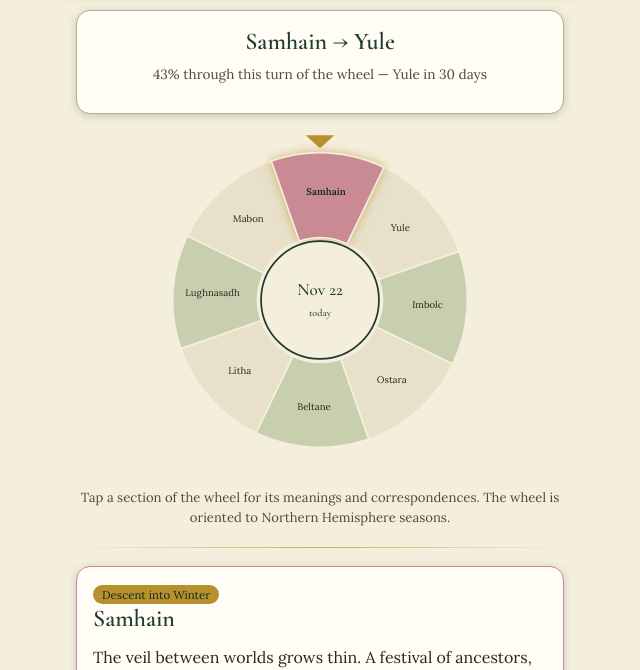
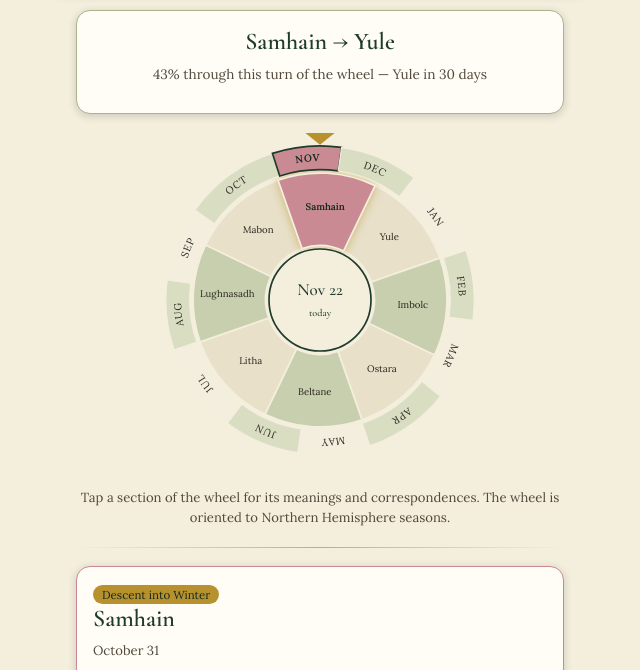
Before and after one commit to joeberry546-cyber/alyssas-witch-guide, a plain HTML site: page wheel.html in a window 1280 px wide. Shown: the part 87-757 px from the top of the page, without its empty margins (320-960 px from the left). Drawn offline with nearby package versions, Linux system fonts and the light colour scheme.

Commit message:
add months to wheel of the year
added the dates of the sabbats and a month ring which rotates with the sabbats to the wheel of the year page.

```diff
--- a/shared/wheel-data.js
+++ b/shared/wheel-data.js
@@ -4,6 +4,7 @@
 
   const SABBATS = {
     yule: {
+      dateText: "December 20–22", solar: true,
       name: "Yule", subtitle: "Winter Solstice",
       meaning: "The longest night of the year and the quiet rebirth of the sun. A turning point where the light begins, almost imperceptibly, to return.",
       colors: ["Red", "Green", "White", "Gold"],
@@ -11,6 +12,7 @@
       symbols: ["Yule log", "Evergreen wreath", "Candles"]
     },
     imbolc: {
+      dateText: "February 1", solar: false,
       name: "Imbolc", subtitle: "First Stirrings of Spring",
       meaning: "The earliest signs of life beneath the frost. A festival of purification, hearth-fires, and the first candle-lit promise of spring.",
       colors: ["White", "Pale yellow", "Light green"],
@@ -18,6 +20,7 @@
       symbols: ["Candles", "Brigid's cross", "Milk and grain"]
     },
     ostara: {
+      dateText: "March 19–21", solar: true,
       name: "Ostara", subtitle: "Spring Equinox",
       meaning: "Day and night in perfect balance, tipping toward the light. A time of new growth, fertility, and fresh starts.",
       colors: ["Pastel green", "Pink", "Yellow"],
@@ -25,6 +28,7 @@
       symbols: ["Eggs", "Rabbits", "Seeds"]
     },
     beltane: {
+      dateText: "May 1", solar: false,
       name: "Beltane", subtitle: "Peak of Spring",
       meaning: "The height of spring's fertility and passion, traditionally marked with bonfires and flowers. A festival of union and vitality.",
       colors: ["Red", "White", "Green"],
@@ -32,6 +36,7 @@
       symbols: ["Maypole", "Bonfires", "Flower crowns"]
     },
     litha: {
+      dateText: "June 20–22", solar: true,
       name: "Litha", subtitle: "Summer Solstice",
       meaning: "The longest day and the sun at its full strength. A celebration of abundance, growth, and the peak of the light half of the year.",
       colors: ["Gold", "Yellow", "Sky blue"],
@@ -39,6 +44,7 @@
       symbols: ["Bonfires", "Sun wheels", "Wildflowers"]
     },
     lughnasadh: {
+      dateText: "August 1", solar: false,
       name: "Lughnasadh", subtitle: "First Harvest",
       meaning: "The first of the three harvest festivals, honoring bread, grain, and the labor of the growing season. A time of gratitude and gathering.",
       colors: ["Golden yellow", "Orange", "Wheat"],
@@ -46,6 +52,7 @@
       symbols: ["Bread", "Corn dollies", "Sickles"]
     },
     mabon: {
+      dateText: "September 21–23", solar: true,
       name: "Mabon", subtitle: "Fall Equinox",
       meaning: "The second harvest, and balance once again — this time tipping toward the dark. A moment for gratitude and preparing for winter.",
       colors: ["Deep orange", "Brown", "Burgundy"],
@@ -53,6 +60,7 @@
       symbols: ["Cornucopia", "Apples", "Wine"]
     },
     samhain: {
+      dateText: "October 31", solar: false,
       name: "Samhain", subtitle: "Descent into Winter",
       meaning: "The veil between worlds grows thin. A festival of ancestors, endings, and honoring what has passed as the wheel turns toward the dark half of the year.",
       colors: ["Black", "Orange", "Deep purple"],
--- a/wheel.html
+++ b/wheel.html
@@ -13,6 +13,10 @@
   .wedge { cursor: pointer; stroke: var(--ivory); stroke-width: 1.5; }
   .wedge.today { filter: drop-shadow(0 0 4px rgba(184,145,47,0.6)); }
   .wedge-label { font-family: var(--font-body); font-size: 8.5px; fill: var(--ink); pointer-events: none; }
+  .month-box { stroke: var(--ivory); stroke-width: 1; }
+  .month-box.current { stroke: var(--pine); stroke-width: 1.5; }
+  .month-label { font-family: var(--font-body); font-size: 9px; letter-spacing: 0.6px; fill: var(--ink); pointer-events: none; }
+  .month-label.current { font-weight: 700; fill: var(--pine-deep); }
   .wedge-label.today-label { font-weight: 600; fill: var(--pine-deep); }
   .center-text { font-family: var(--font-display); fill: var(--pine); text-anchor: middle; }
   .pointer { fill: var(--gold); }
@@ -66,7 +70,13 @@
 initNav({ page: 'wheel', title: "Wheel of the Year", eyebrow: "Alyssa's Guide to Witchcraft" });
 
 const NS = "http://www.w3.org/2000/svg";
-const CX = 150, CY = 150, R_OUTER = 130, R_INNER = 55, R_LABEL = 95;
+const CX = 150, CY = 150, R_OUTER = 112, R_INNER = 48, R_LABEL = 82;
+const R_MONTH_IN = 115, R_MONTH_OUT = 136, R_MONTH_TEXT = 122.5;
+const MONTHS = ['JAN','FEB','MAR','APR','MAY','JUN','JUL','AUG','SEP','OCT','NOV','DEC'];
+function wheelAngleFor(date) {
+  const p = WheelData.getWheelPosition(date, AstroCore);
+  return WheelData.ORDER.indexOf(p.prev.id) * 45 + p.fraction * 45;
+}
 
 function pt(r, angleDeg) {
   const rad = angleDeg * Math.PI / 180;
@@ -86,6 +96,13 @@ function showDetail(id, scroll = true) {
   const s = WheelData.SABBATS[id];
   document.getElementById('detailSubtitle').textContent = s.subtitle;
   document.getElementById('detailName').textContent = s.name;
+  let dateLine = s.dateText;
+  if (s.solar) {
+    const yr = new Date().getFullYear();
+    const d = WheelData.sabbatsForYear(yr, AstroCore).find(x => x.id === id).date;
+    dateLine += ' (' + yr + ': ' + d.toLocaleDateString('en-US', { month: 'long', day: 'numeric' }) + ')';
+  }
+  document.getElementById('detailDate').textContent = dateLine;
   document.getElementById('detailMeaning').textContent = s.meaning;
   document.getElementById('detailColors').innerHTML = s.colors.map(c => `<span class="pill">${c}</span>`).join('');
   document.getElementById('detailHerbs').innerHTML = s.herbs.map(c => `<span class="pill teal">${c}</span>`).join('');
@@ -136,6 +153,38 @@ function buildWheel() {
     svg.appendChild(label);
   });
 
+  // month ring: boundaries use the same sabbat-to-sabbat timeline as the pointer
+  const yr = now.getFullYear();
+  const starts = [];
+  for (let m = 0; m < 12; m++) starts.push(wheelAngleFor(new Date(yr, m, 1, 12)));
+  starts.push(starts[0] + 360);
+  for (let m = 0; m < 12; m++) {
+    const eff0 = mod360(starts[m] - currentAngle);
+    const eff1 = eff0 + (starts[m + 1] - starts[m]);
+    const isCur = m === now.getMonth();
+    const box = document.createElementNS(NS, 'path');
+    box.setAttribute('d', annulusPath(R_MONTH_IN, R_MONTH_OUT, eff0, eff1));
+    box.setAttribute('class', 'month-box' + (isCur ? ' current' : ''));
+    box.setAttribute('fill', isCur ? 'var(--rose)' : (m % 2 === 0 ? '#F3EEDD' : '#D9DEC3'));
+    svg.appendChild(box);
+
+    const [sx, sy] = pt(R_MONTH_TEXT, eff0), [ex, ey] = pt(R_MONTH_TEXT, eff1);
+    const arc = document.createElementNS(NS, 'path');
+    arc.setAttribute('id', 'monthArc' + m);
+    arc.setAttribute('d', `M${sx},${sy} A${R_MONTH_TEXT},${R_MONTH_TEXT} 0 0 1 ${ex},${ey}`);
+    arc.setAttribute('fill', 'none');
+    svg.appendChild(arc);
+    const t = document.createElementNS(NS, 'text');
+    t.setAttribute('class', 'month-label' + (isCur ? ' current' : ''));
+    t.setAttribute('text-anchor', 'middle');
+    const tp = document.createElementNS(NS, 'textPath');
+    tp.setAttribute('href', '#monthArc' + m);
+    tp.setAttribute('startOffset', '50%');
+    tp.textContent = MONTHS[m];
+    t.appendChild(tp);
+    svg.appendChild(t);
+  }
+
   // center
   const centerCircle = document.createElementNS(NS, 'circle');
   centerCircle.setAttribute('cx', CX); centerCircle.setAttribute('cy', CY);
@@ -163,9 +212,9 @@ function buildWheel() {
 
   // fixed pointer at top
   const pointer = document.createElementNS(NS, 'polygon');
-  const a = pt(R_OUTER + 4, 0);
-  const b = pt(R_OUTER + 16, -5);
-  const c = pt(R_OUTER + 16, 5);
+  const a = pt(R_MONTH_OUT + 1, 0);   // tip points inward at today
+  const b = pt(R_MONTH_OUT + 12, -5);
+  const c = pt(R_MONTH_OUT + 12, 5);
   pointer.setAttribute('points', `${a[0]},${a[1]} ${b[0]},${b[1]} ${c[0]},${c[1]}`);
   pointer.setAttribute('class', 'pointer');
   svg.appendChild(pointer);
```
